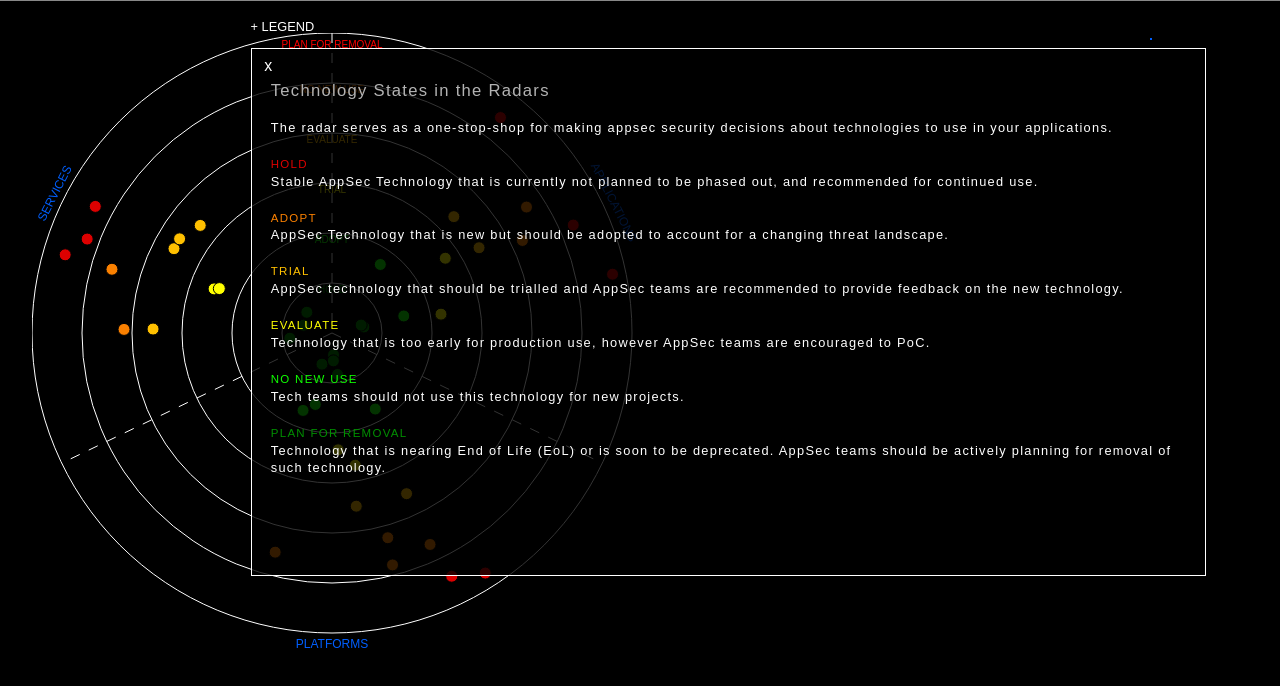
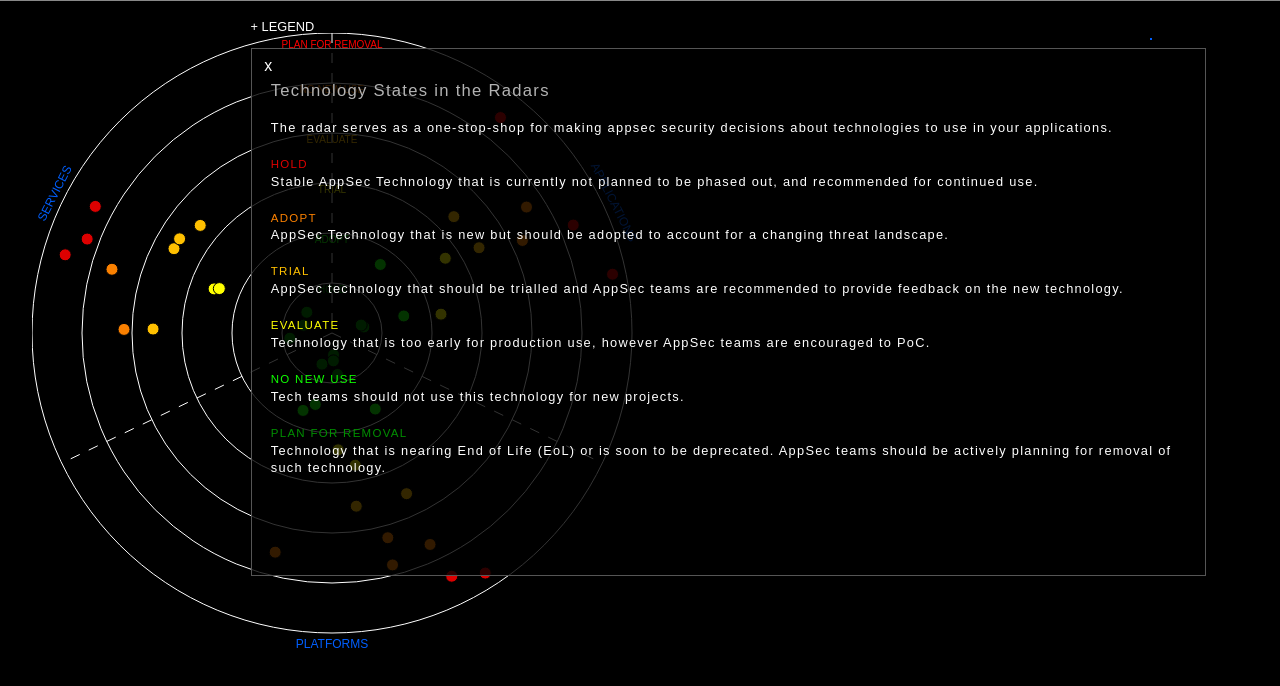
Before and after one commit to MichelleEmbleton/appSecRadar, a plain HTML site: page security-radar.html in a window 1280 px wide. Both pictures are taken after a click on the element "+ LEGEND". Drawn offline with Linux system fonts and the light colour scheme.

Commit message:
Update legend.css

```diff
--- a/css/legend.css
+++ b/css/legend.css
@@ -32,7 +32,7 @@
 		}
 
 .show-legend{	height:33em;
-		border:1px solid #fff;
+		border:1px solid #555;
 		}
 
 .hide-legend{	height:0;
```
